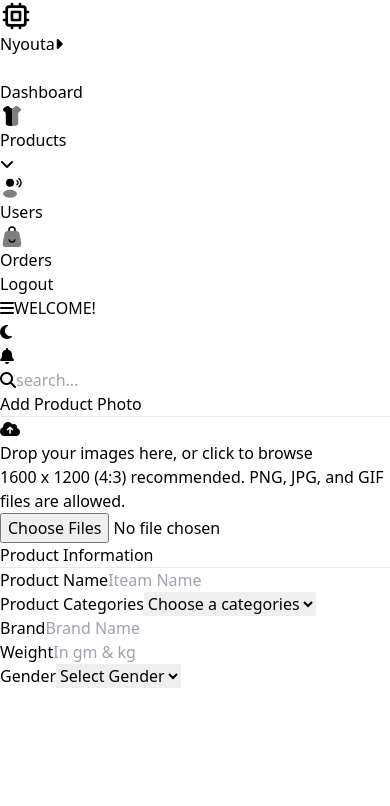
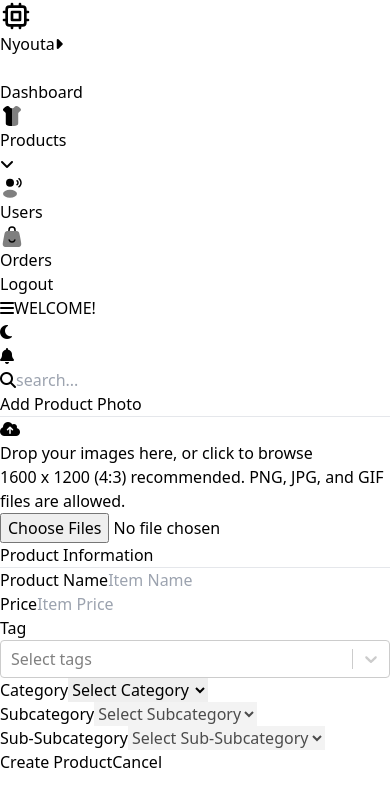
Before and after one commit to aamirk0008/Nyouta-dashboard, a React (Vite) app: page /products/add in a window 390 px wide. Shown: the top 806 px of the page. Built offline with nearby package versions, Linux system fonts and the light colour scheme.

Commit message:
completed addproduct functionality, responsivness and alignment

```diff
--- a/src/App.jsx
+++ b/src/App.jsx
@@ -22,7 +22,7 @@ function App() {
 
   return (
     <>
-    <div className='flex w-[100vw] h-[100vh] bg-slate-200 overflow-hidden'>
+    <div className='flex w-[100vw] h-[100vh] bg-slate-200 '>
       <Sidebar isMobileMenuOpen={isMobileMenuOpen} setIsMobileMenuOpen={setIsMobileMenuOpen} />
       <div className="h-full w-full lg:w-[95%] ">
         <Navbar setIsMobileMenuOpen={setIsMobileMenuOpen}/>
--- a/src/components/AddProducts.jsx
+++ b/src/components/AddProducts.jsx
@@ -1,23 +1,122 @@
-import React from "react";
+import React, { useState } from "react";
+import Select from "react-select";
+
+const data = {
+  "Print Invitations": {
+    "Wedding Invitations": [
+      "Elegant Collection",
+      "Vintage Collection",
+      "Royal Invitations",
+      "Make Own Design Slider Invitations",
+      "Submit Design Idea Passport Theme Invitations",
+      "Send Ideal Design Newspaper Invitations",
+      "Aadhar Card Invitations",
+      "ATM Theme Invitations",
+    ],
+    "Party Invitations": [
+      "Birthday Party",
+      "Kitty Party",
+      "Retirement Party",
+      "Halloween Party",
+      "Lohri Party",
+    ],
+    "Pooja Invitations": ["Sawamani", "Griha Pravesh", "Shyam Jagran"],
+    "Ceremony Invitations": [
+      "Engagement Ceremony",
+      "Wedding Anniversary",
+      "Opening Ceremony",
+      "Kua Poojan",
+    ],
+  },
+  "E-Invitations": {
+    "Wedding Invitations": [
+      "Pre Invitations - Manuhar",
+      "Make Own Design Save the Date",
+      "Submit Design Idea Wedding Invitations",
+      "Send Ideal Design Ceremony Invitations",
+      "Wedding Timeline",
+      "Royal Collection - NEW",
+    ],
+    "Party Invitations": [
+      "Birthday Party",
+      "Kitty Party",
+      "Retirement Party",
+      "Halloween Party",
+      "Lohri Party",
+    ],
+    "Pooja Invitations": ["Sawamani", "Griha Pravesh", "Shyam Jagran"],
+    "Ceremony Invitations": [
+      "Engagement Ceremony",
+      "Wedding Anniversary",
+      "Wedding Events",
+      "Opening Ceremony",
+      "Kua Poojan",
+    ],
+  },
+};
 
 const AddProducts = () => {
+  const [selectedOptions, setSelectedOptions] = useState([]);
+  const [categories, setCategories] = useState(Object.keys(data));
+  const [selectedCategory, setSelectedCategory] = useState("");
+  const [subcategories, setSubcategories] = useState([]);
+  const [selectedSubcategory, setSelectedSubcategory] = useState("");
+  const [subSubcategories, setSubSubcategories] = useState([]);
+  const [productName, setProductName] = useState("");
+  const [price, setPrice] = useState("");
+  const [images, setImages] = useState([]);
+
   const handleFileSelect = (event) => {
-    const [Image, setImage] = useState(null);
+    const files = Array.from(event.target.files);
+    setImages((prevImages) => [...prevImages, ...files]);
+  };
 
-    const files = event.target.files;
-    setImage(files);
+  const handleCategoryChange = (e) => {
+    const category = e.target.value;
+    setSelectedCategory(category);
+    setSubcategories(Object.keys(data[category]));
+    setSelectedSubcategory("");
+    setSubSubcategories([]);
   };
+
+  const handleSubcategoryChange = (e) => {
+    const subcategory = e.target.value;
+    setSelectedSubcategory(subcategory);
+    setSubSubcategories(data[selectedCategory][subcategory]);
+  };
+
+  const handleCreateProduct = (e) => {
+    e.preventDefault();
+    const productData = {
+      productName,
+      price,
+      tags: selectedOptions.map((option) => option.value),
+      category: selectedCategory,
+      subcategory: selectedSubcategory,
+      subSubcategory: subSubcategories.length ? subSubcategories[0] : "",
+      images,
+    };
+    console.log("Product Data:", productData);
+
+    // You can send `productData` to your backend here.
+  };
+
+  const options = [
+    { value: "Electronics", label: "Electronics" },
+    { value: "Fashion", label: "Fashion" },
+    { value: "Headphones", label: "Headphones" },
+    { value: "Watches", label: "Watches" },
+  ];
 
   const triggerFileInput = () => {
     document.getElementById("fileInput").click();
   };
+
   return (
     <div className="px-4 sm:px-8 py-4">
-      <div className="w-full bg-white p-4 rounded-lg">
-        <div className=" mb-4">
-          <h1 className="font-semibold text-gray-600 mb-4">
-            Add Product Photo
-          </h1>
+      <div className="w-full bg-white p-4 rounded-lg mb-4">
+        <div className="mb-4">
+          <h1 className="font-semibold text-gray-600 mb-4">Add Product Photo</h1>
           <hr />
         </div>
 
@@ -29,13 +128,10 @@ const AddProducts = () => {
             <i className="fa-solid fa-cloud-arrow-up text-4xl text-[#FF6C2F]"></i>
             <h3 className="mt-4 text-lg font-medium text-gray-700">
               Drop your images here, or{" "}
-              <span className="text-[#FF6C2F] font-semibold">
-                click to browse
-              </span>
+              <span className="text-[#FF6C2F] font-semibold">click to browse</span>
             </h3>
             <p className="text-sm text-gray-500">
-              1600 x 1200 (4:3) recommended. PNG, JPG, and GIF files are
-              allowed.
+              1600 x 1200 (4:3) recommended. PNG, JPG, and GIF files are allowed.
             </p>
           </div>
           <input
@@ -47,59 +143,115 @@ const AddProducts = () => {
           />
         </form>
       </div>
-      <div className="w-full bg-white p-4 rounded-lg">
+      <div className="w-full h-[450px] sm:h-60 bg-white p-4 rounded-lg overflow-y-scroll no-scrollbar">
         <div className="mb-4">
-          <h1 className="font-semibold text-gray-600 mb-4">
-            Product Information
-          </h1>
+          <h1 className="font-semibold text-gray-600 mb-4">Product Information</h1>
           <hr />
         </div>
-        <form className="w-full flex flex-col gap-4 text-gray-500">
-          <div className="flex gap-4 w-full ">
+        <form className="w-full flex flex-col gap-4 text-gray-500" onSubmit={handleCreateProduct}>
+          <div className="flex gap-4 flex-wrap justify-between items-center w-full">
             <div className="flex flex-col flex-auto">
               <label htmlFor="productname">Product Name</label>
               <input
                 id="productname"
                 type="text"
-                className="rounded-lg border outline-none px-4 py-1"
-                placeholder="Iteam Name"
+                value={productName}
+                onChange={(e) => setProductName(e.target.value)}
+                className="rounded-lg border border-gray-300 hover:border-gray-400 outline-none px-4 py-1.5"
+                placeholder="Item Name"
               />
             </div>
             <div className="flex flex-col flex-auto">
-              <label htmlFor="Products">Product Categories</label>
+              <label htmlFor="Price">Price</label>
+              <input
+                id="price"
+                type="number"
+                value={price}
+                onChange={(e) => setPrice(e.target.value)}
+                className="rounded-lg border outline-none px-4 py-1.5 border-gray-300 hover:border-gray-400"
+                placeholder="Item Price"
+              />
+            </div>
+            <div className="flex flex-col flex-auto">
+              <label htmlFor="tag-selector" className="form-label">
+                Tag
+              </label>
+              <Select
+                id="tag-selector"
+                options={options}
+                isMulti
+                value={selectedOptions}
+                onChange={setSelectedOptions}
+                className="form-control"
+                classNamePrefix="choices"
+                placeholder="Select tags"
+              />
+            </div>
+          </div>
+          {/* Categories and subcategories */}
+          <div className="flex gap-4 justify-between items-center flex-wrap">
+            <div className="flex-auto flex flex-col">
+              <label htmlFor="category" className="">
+                Category
+              </label>
               <select
-                id="Products"
-                class=" border  text-gray-500  rounded-lg focus:ring-blue-500 focus:border-blue-500 px-4 py-1 outline-none    "
+                id="category"
+                value={selectedCategory}
+                onChange={handleCategoryChange}
+                className="border rounded-lg p-2 outline-none border-gray-300 hover:border-gray-400"
               >
-                <option selected>Choose a categories</option>
-                <option value="Appliances">Appliances</option>
-                <option value="Electronics">Electronics</option>
-                <option value="Fashion">Fashion</option>
-                <option value="Footwear">Footwear</option>
+                <option value="">Select Category</option>
+                {categories.map((category) => (
+                  <option key={category} value={category}>
+                    {category}
+                  </option>
+                ))}
+              </select>
+            </div>
+            <div className="flex-auto flex flex-col">
+              <label htmlFor="subcategory" className="">
+                Subcategory
+              </label>
+              <select
+                id="subcategory"
+                value={selectedSubcategory}
+                onChange={handleSubcategoryChange}
+                className="border rounded-lg p-2 outline-none border-gray-300 hover:border-gray-400"
+                disabled={!subcategories.length}
+              >
+                <option value="">Select Subcategory</option>
+                {subcategories.map((subcategory) => (
+                  <option key={subcategory} value={subcategory}>
+                    {subcategory}
+                  </option>
+                ))}
+              </select>
+            </div>
+            <div className="flex flex-col">
+              <label htmlFor="subsubcategory" className="">
+                Sub-Subcategory
+              </label>
+              <select
+                id="subsubcategory"
+                className="border rounded-lg p-2 outline-none border-gray-300 hover:border-gray-400"
+                disabled={!subSubcategories.length}
+              >
+                <option value="">Select Sub-Subcategory</option>
+                {subSubcategories.map((subSubcategory) => (
+                  <option key={subSubcategory} value={subSubcategory}>
+                    {subSubcategory}
+                  </option>
+                ))}
               </select>
             </div>
           </div>
-          <div className="flex gap-4 ">
-            <div className="flex-auto flex flex-col">
-              <label htmlFor="Brand">Brand</label>
-              <input type="text" id="Brand" className="rounded-lg border outline-none px-4 py-1" placeholder="Brand Name" />
-            </div>
-            <div className="flex-auto flex flex-col">
-            <label htmlFor="Weight">Weight</label>
-            <input type="text" id="Weight" className="rounded-lg border outline-none px-4 py-1" placeholder="In gm & kg" />
-            </div>
-            <div className="flex-auto flex flex-col">
-            <label htmlFor="Gender"> Gender</label>
-              <select
-                id="Gender"
-                class=" border  text-gray-500  rounded-lg focus:ring-blue-500 focus:border-blue-500 px-4 py-1 outline-none    "
-              >
-                <option selected>Select Gender</option>
-                <option value="Men">Men</option>
-                <option value="Women">Women</option>
-                <option value="Other">Other</option>
-              </select>
-            </div>
+          <div className="flex justify-end gap-4">
+            <button type="submit" className="py-2 px-4 rounded-lg text-white bg-[#FF6C2F]">
+              Create Product
+            </button>
+            <button type="button" className="py-2 px-4 rounded-lg border border-gray-600 text-gray-600">
+              Cancel
+            </button>
           </div>
         </form>
       </div>
--- a/src/components/NewProducts.jsx
+++ /dev/null
@@ -1,9 +0,0 @@
-import React from 'react'
-
-const NewProducts = () => {
-  return (
-    <div>NEW PRODUCTS</div>
-  )
-}
-
-export default NewProducts
--- a/src/routers/router.jsx
+++ b/src/routers/router.jsx
@@ -39,10 +39,6 @@ const router = createBrowserRouter([
                 element: <EditProducts/>
             },
             {
-                path: '/products/new',
-                element: <NewProducts/>
-            },
-            {
                 path: '/products/list',
                 element: <ProductList/>
             }
```
Also changed, not shown: src/components/Sidebar.jsx (+0 -7 lines).
